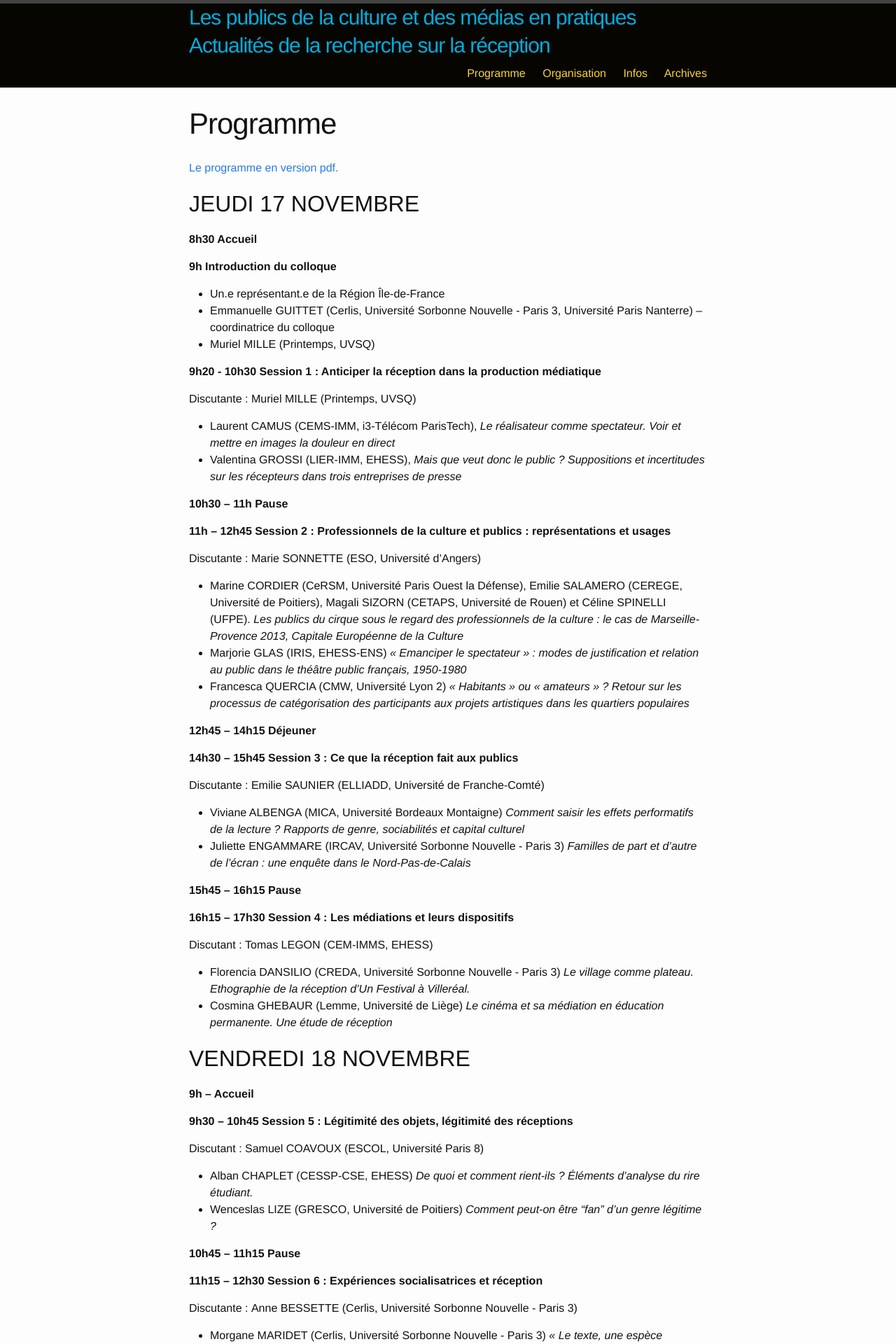
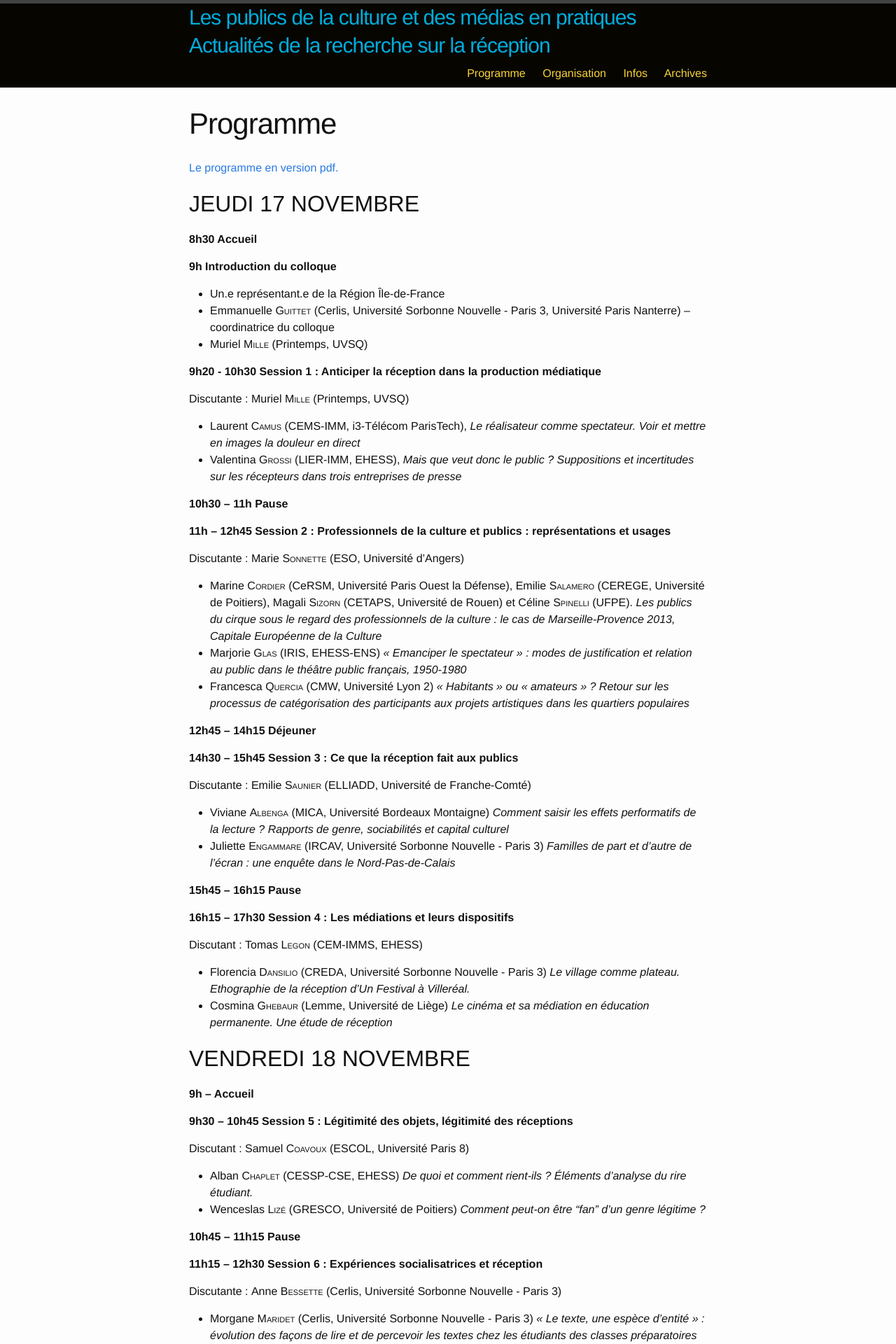
Before and after one commit to rt14-afs/rt14-afs.github.io, a Jekyll site: the page built from programme.md, in a window 1280 px wide. Shown: the top 1920 px of the page at 70% size. Built offline with Jekyll 4.4.1, drawn with Linux system fonts in a browser that asks for light colours; some of the changed text lies outside the part shown.

Commit message:
author names to small caps

```diff
--- a/_sass/_base.scss
+++ b/_sass/_base.scss
@@ -17,6 +17,10 @@ dl, dd, ol, ul, figure {
     padding: 0;
 }
 
+
+.author-name {
+    font-variant: small-caps;
+}
 
 
 /**
--- a/programme.md
+++ b/programme.md
@@ -13,44 +13,44 @@ permalink: /programme/
 **9h Introduction du colloque**
 
 + Un.e représentant.e de la Région Île-de-France
-+ Emmanuelle GUITTET (Cerlis, Université Sorbonne Nouvelle - Paris 3, Université Paris Nanterre) – coordinatrice du colloque
-+ Muriel MILLE (Printemps, UVSQ)
++ Emmanuelle <span class="author-name">Guittet</span> (Cerlis, Université Sorbonne Nouvelle - Paris 3, Université Paris Nanterre) – coordinatrice du colloque
++ Muriel <span class="author-name">Mille</span> (Printemps, UVSQ)
 
 
 **9h20 - 10h30 Session 1 : Anticiper la réception dans la production médiatique**
 
-Discutante : Muriel MILLE (Printemps, UVSQ)
+Discutante : Muriel <span class="author-name">Mille</span> (Printemps, UVSQ)
 
-+ Laurent CAMUS (CEMS-IMM, i3-Télécom ParisTech), *Le réalisateur comme spectateur. Voir et mettre en images la douleur en direct*
-+ Valentina GROSSI (LIER-IMM, EHESS), *Mais que veut donc le public ? Suppositions et incertitudes sur les récepteurs dans trois entreprises de presse*
++ Laurent <span class="author-name">Camus</span> (CEMS-IMM, i3-Télécom ParisTech), *Le réalisateur comme spectateur. Voir et mettre en images la douleur en direct*
++ Valentina <span class="author-name">Grossi</span> (LIER-IMM, EHESS), *Mais que veut donc le public ? Suppositions et incertitudes sur les récepteurs dans trois entreprises de presse*
 
 **10h30 – 11h Pause**
 
 **11h – 12h45 Session 2 : Professionnels de la culture et publics : représentations et usages**
 
-Discutante : Marie SONNETTE (ESO, Université d’Angers)
+Discutante : Marie <span class="author-name">Sonnette</span> (ESO, Université d’Angers)
 
-+ Marine CORDIER (CeRSM, Université Paris Ouest la Défense), Emilie SALAMERO (CEREGE, Université de Poitiers), Magali SIZORN (CETAPS, Université de Rouen) et Céline SPINELLI (UFPE). *Les publics du cirque sous le regard des professionnels de la culture : le cas de Marseille-Provence 2013, Capitale Européenne de la Culture*
-+ Marjorie GLAS (IRIS, EHESS-ENS) *« Emanciper le spectateur » : modes de justification et relation au public dans le théâtre public français, 1950-1980*
-+ Francesca QUERCIA (CMW, Université Lyon 2) *« Habitants » ou « amateurs » ? Retour sur les processus de catégorisation des participants aux projets artistiques dans les quartiers populaires*
++ Marine <span class="author-name">Cordier</span> (CeRSM, Université Paris Ouest la Défense), Emilie <span class="author-name">Salamero</span> (CEREGE, Université de Poitiers), Magali <span class="author-name">Sizorn</span> (CETAPS, Université de Rouen) et Céline <span class="author-name">Spinelli</span> (UFPE). *Les publics du cirque sous le regard des professionnels de la culture : le cas de Marseille-Provence 2013, Capitale Européenne de la Culture*
++ Marjorie <span class="author-name">Glas</span> (IRIS, EHESS-ENS) *« Emanciper le spectateur » : modes de justification et relation au public dans le théâtre public français, 1950-1980*
++ Francesca <span class="author-name">Quercia</span> (CMW, Université Lyon 2) *« Habitants » ou « amateurs » ? Retour sur les processus de catégorisation des participants aux projets artistiques dans les quartiers populaires*
 
 **12h45 – 14h15 Déjeuner**
 
 **14h30 – 15h45 Session 3 : Ce que la réception fait aux publics **
 
-Discutante : Emilie SAUNIER (ELLIADD, Université de Franche-Comté)
+Discutante : Emilie <span class="author-name">Saunier</span> (ELLIADD, Université de Franche-Comté)
 
-+ Viviane ALBENGA (MICA, Université Bordeaux Montaigne) *Comment saisir les effets performatifs de la lecture ? Rapports de genre, sociabilités et capital culturel*
-+ Juliette ENGAMMARE (IRCAV, Université Sorbonne Nouvelle - Paris 3) *Familles de part et d’autre de l’écran : une enquête dans le Nord-Pas-de-Calais*
++ Viviane <span class="author-name">Albenga</span> (MICA, Université Bordeaux Montaigne) *Comment saisir les effets performatifs de la lecture ? Rapports de genre, sociabilités et capital culturel*
++ Juliette <span class="author-name">Engammare</span> (IRCAV, Université Sorbonne Nouvelle - Paris 3) *Familles de part et d’autre de l’écran : une enquête dans le Nord-Pas-de-Calais*
 
 **15h45 – 16h15 Pause**
 
 **16h15 – 17h30 Session 4 : Les médiations et leurs dispositifs**
 
-Discutant : Tomas LEGON (CEM-IMMS, EHESS)
+Discutant : Tomas <span class="author-name">Legon</span> (CEM-IMMS, EHESS)
 
-+ Florencia DANSILIO (CREDA, Université Sorbonne Nouvelle - Paris 3) *Le village comme plateau. Ethographie de la réception d’Un Festival à Villeréal.*
-+ Cosmina GHEBAUR (Lemme, Université de Liège) *Le cinéma et sa médiation en éducation permanente. Une étude de réception*
++ Florencia <span class="author-name">Dansilio</span> (CREDA, Université Sorbonne Nouvelle - Paris 3) *Le village comme plateau. Ethographie de la réception d’Un Festival à Villeréal.*
++ Cosmina <span class="author-name">Ghebaur</span> (Lemme, Université de Liège) *Le cinéma et sa médiation en éducation permanente. Une étude de réception*
 
 ## VENDREDI 18 NOVEMBRE
 
@@ -58,42 +58,42 @@ Discutant : Tomas LEGON (CEM-IMMS, EHESS)
 
 **9h30 – 10h45 Session 5 : Légitimité des objets, légitimité des réceptions**
 
-Discutant : Samuel COAVOUX (ESCOL, Université Paris 8)
+Discutant : Samuel <span class="author-name">Coavoux</span> (ESCOL, Université Paris 8)
 
-+ Alban CHAPLET (CESSP-CSE, EHESS) *De quoi et comment rient-ils ? Éléments d'analyse du rire étudiant.*
-+ Wenceslas LIZE (GRESCO, Université de Poitiers) *Comment peut-on être "fan" d’un genre légitime ?*
++ Alban <span class="author-name">Chaplet</span> (CESSP-CSE, EHESS) *De quoi et comment rient-ils ? Éléments d'analyse du rire étudiant.*
++ Wenceslas <span class="author-name">Lizé</span> (GRESCO, Université de Poitiers) *Comment peut-on être "fan" d’un genre légitime ?*
 
 **10h45 – 11h15 Pause**
 
 **11h15 – 12h30 Session 6 : Expériences socialisatrices et réception**
 
-Discutante : Anne BESSETTE (Cerlis, Université Sorbonne Nouvelle - Paris 3)
+Discutante : Anne <span class="author-name">Bessette</span> (Cerlis, Université Sorbonne Nouvelle - Paris 3)
 
-+ Morgane MARIDET (Cerlis, Université Sorbonne Nouvelle - Paris 3) *« Le texte, une espèce d’entité » : évolution des façons de lire et de percevoir les textes chez les étudiants des classes préparatoires littéraires*
-+ Caroline MARCOUX-GENDRON (DPMQ/OICRM, INRS) *Auditeurs en migration : retracer les usages et significations des musiques au fil du parcours migratoire*
++ Morgane <span class="author-name">Maridet</span> (Cerlis, Université Sorbonne Nouvelle - Paris 3) *« Le texte, une espèce d’entité » : évolution des façons de lire et de percevoir les textes chez les étudiants des classes préparatoires littéraires*
++ Caroline <span class="author-name">Marcoux-Gendron</span> (DPMQ/OICRM, INRS) *Auditeurs en migration : retracer les usages et significations des musiques au fil du parcours migratoire*
 
 **12h30 – 14h Déjeuner**
 
 **14h – 15h45 Session 7 : Réception et sociabilités**
 
-Discutante : Emmanuelle GUITTET (Cerlis, Université Sorbonne Nouvelle - Paris 3, Université Paris Nanterre)
+Discutante : Emmanuelle <span class="author-name">Guittet</span> (Cerlis, Université Sorbonne Nouvelle - Paris 3, Université Paris Nanterre)
 
-+ Clémentine BERJAUD (CESSP-CRPS, Université Paris I Panthéon-Sorbonne) *Proposition pour repenser le « Two-step flow » à l’aune de la domination*
-+ Maylis NOUVELLON (Centre Norbert Elias, École du Louvre, UAPV, UQAM,) *Jeunes et musées : la recommandation de la visite au sein des cercles de sociabilité*
-+ Fabienne SOLDINI (LAMES, CNRS/AMU) *Réception et sociabilité en ligne : les web clubs de lecteurs*
++ Clémentine <span class="author-name">Berjaud</span> (CESSP-CRPS, Université Paris I Panthéon-Sorbonne) *Proposition pour repenser le « Two-step flow » à l’aune de la domination*
++ Maylis <span class="author-name">Nouvellon</span> (Centre Norbert Elias, École du Louvre, UAPV, UQAM,) *Jeunes et musées : la recommandation de la visite au sein des cercles de sociabilité*
++ Fabienne <span class="author-name">Soldini</span> (LAMES, CNRS/AMU) *Réception et sociabilité en ligne : les web clubs de lecteurs*
 
 **15H45 – 16h15 Pause**
 
 **16h15 – 17h30 Session 8 : Attention et engagement des publics de séries télévisées**
 
-Discutante : Anne-Sophie BELIARD (PACTE, Université Grenoble Alpes,)
+Discutante : Anne-Sophie <span class="author-name">Béliard</span> (PACTE, Université Grenoble Alpes,)
 
-+ Clément COMBES (PACTE, Université Grenoble Alpes) *Visionner des séries télévisées : de l’écoute flottante à l’attention focalisée*
-+ Florence ELOY (Circeft-Escol, Université Paris 8), Sébastien FRANÇOIS (LabEx ICCA) et Morgane MABILLE (CEMS-IMM, EHESS) *Les réceptions du feuilleton Plus Belle La Vie : de l’attention à l’engagement ?*
++ Clément <span class="author-name">Combes</span> (PACTE, Université Grenoble Alpes) *Visionner des séries télévisées : de l’écoute flottante à l’attention focalisée*
++ Florence <span class="author-name">Eloy</span> (Circeft-Escol, Université Paris 8), Sébastien <span class="author-name">François</span> (LabEx ICCA) et Morgane <span class="author-name">Mabille</span> (CEMS-IMM, EHESS) *Les réceptions du feuilleton Plus Belle La Vie : de l’attention à l’engagement ?*
 
 **17h30 Conclusion du colloque**
 
-+ Samuel BOURON (IRISSO, Université de Paris-Dauphine)
-+ Emilie SAUNIER (ELLIADD, Université de Franche-Comté)
++ Samuel <span class="author-name">Bouron</span> (IRISSO, Université de Paris-Dauphine)
++ Emilie <span class="author-name">Saunier</span> (ELLIADD, Université de Franche-Comté)
 
 **18h Cocktail de clôture**
```
Also changed, not shown: about.md (+16 -16 lines).
